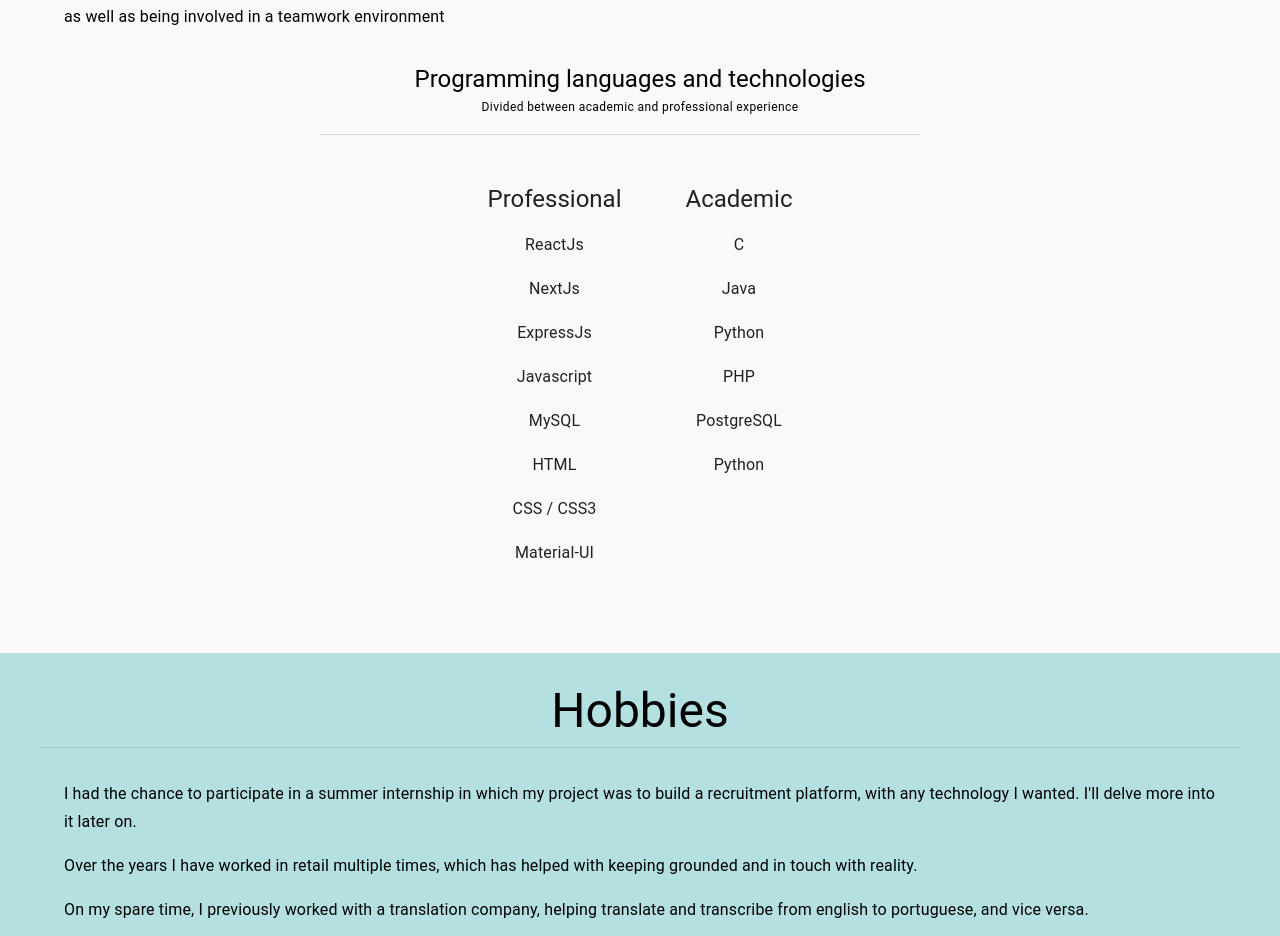
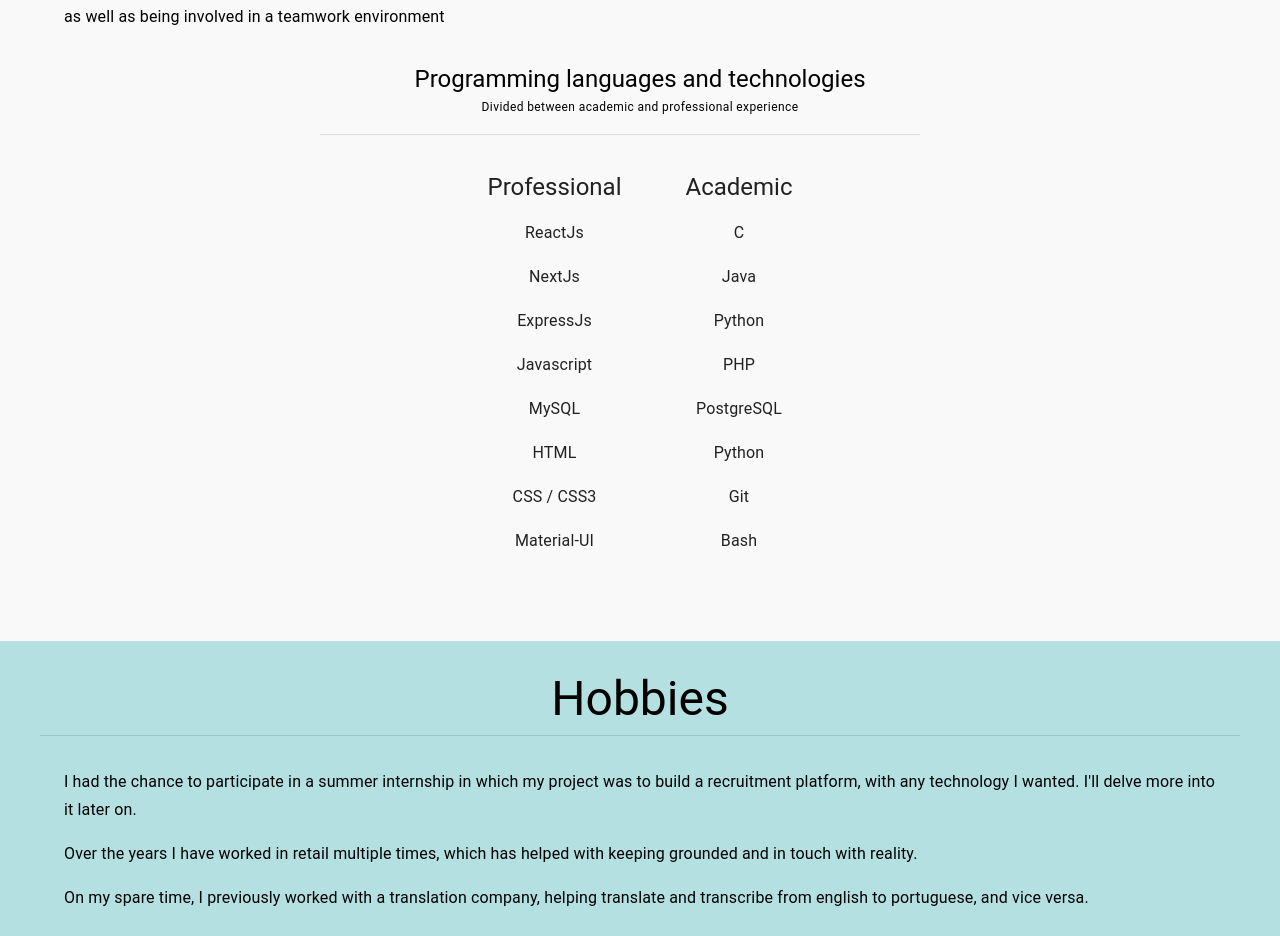
Before and after one commit to NotAHelicopter/personalweb, a React (Create React App) app: page / in a window 1280 px wide. Shown: the part 1380-2316 px from the top of the page. Built offline with nearby package versions, Linux system fonts and the light colour scheme.

Commit message:
spacing fix

```diff
--- a/src/SkillsTab.js
+++ b/src/SkillsTab.js
@@ -14,7 +14,10 @@
         padding: 10,
         },
     grid1: {
-        marginTop: theme.spacing(2),
+        marginTop: theme.spacing(0.5),
+        [theme.breakpoints.down('sm')]: {
+            marginTop: theme.spacing(2),
+          }
     },
     typoLong2: {
         marginTop: theme.spacing(2),
@@ -59,6 +62,8 @@
                     <p>PHP</p>
                     <p>PostgreSQL</p>
                     <p>Python</p>
+                    <p>Git</p>
+                    <p>Bash</p>
                 </Typography>
             </Paper>
         </Grid>
```
Also changed, not shown: 1 other file (tests, documents, lock files or other folders).
